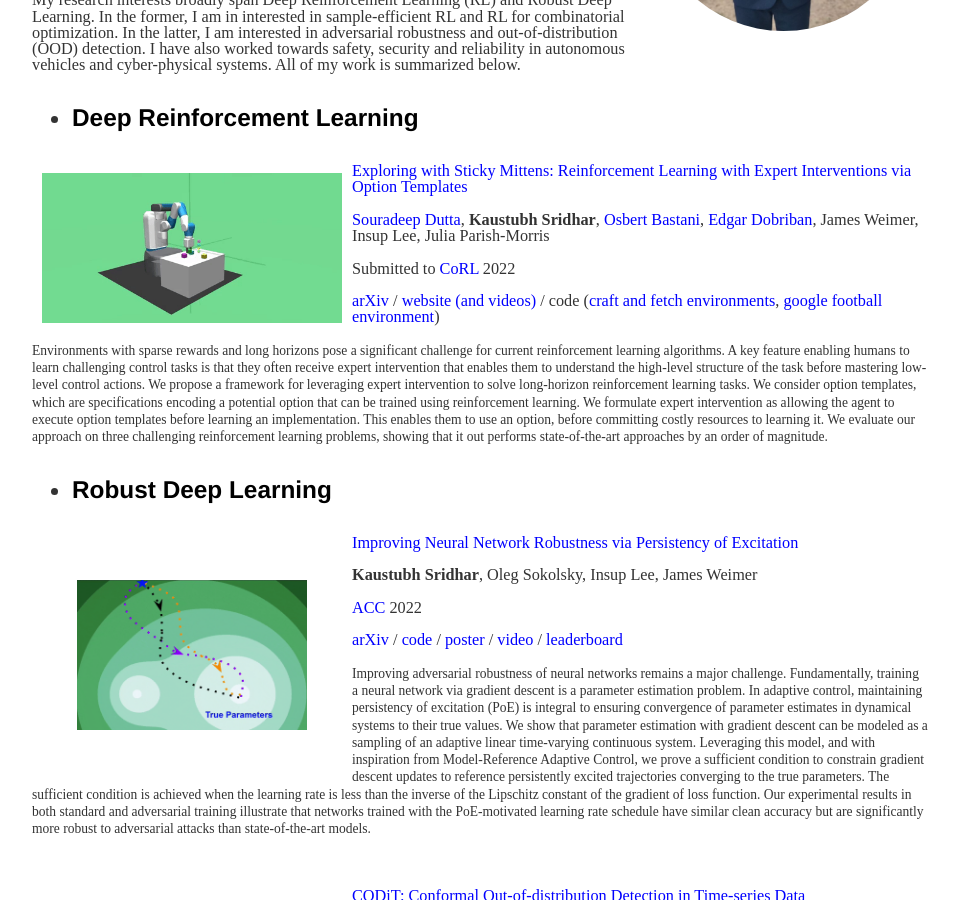
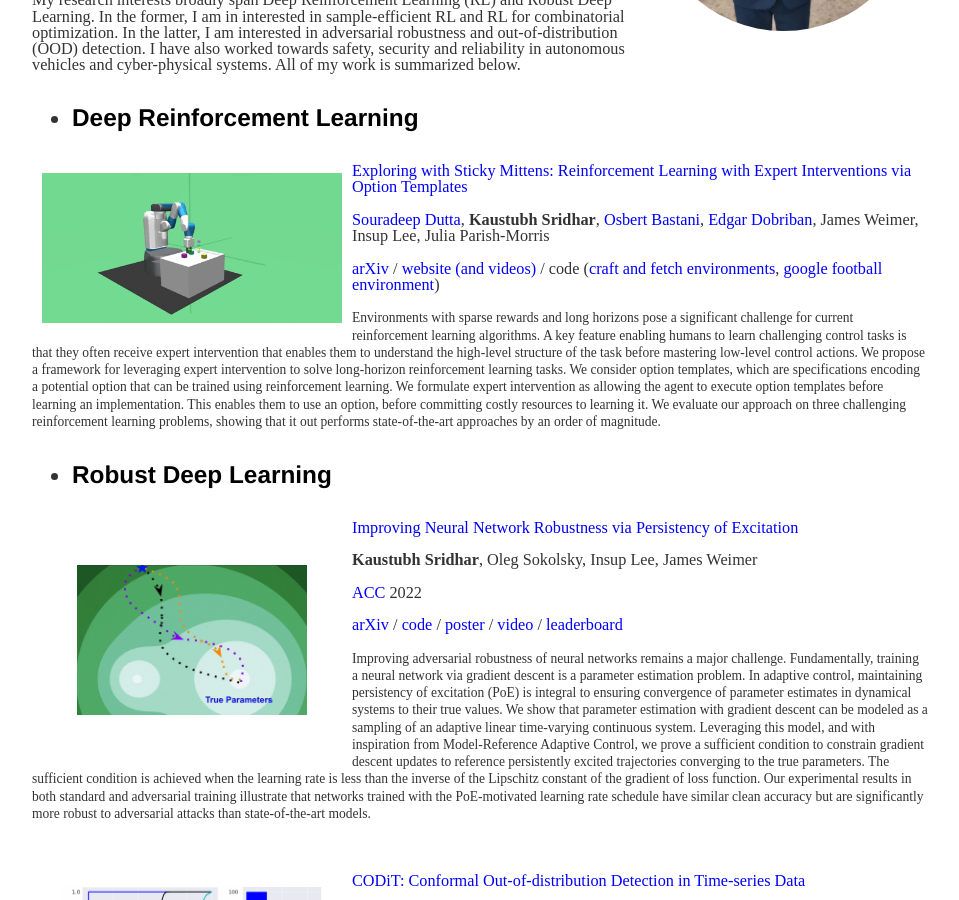
Before and after one commit to kaustubhsridhar/kaustubhsridhar_old.github.io, a Jekyll site: the page built from index.html, in a window 1280 px wide and 900 px high, scrolled down 420 px. Shown: the whole window, without its empty margins (160-1119 px from the left). Built offline with Jekyll 4.4.1, drawn with Linux system fonts in a browser that asks for light colours; some of the changed text lies outside the part shown.

Commit message:
Update index.html

```diff
--- a/index.html
+++ b/index.html
@@ -27,7 +27,7 @@
 	<img src="/images/fetch_4blocks.gif" alt="craft_fetch" align="left" style="width:300px; height:150px; padding: 10px;" class="img_rect">
 	<p><a id="OptionTemplates"><a href="https://arxiv.org/abs/2202.12967">Exploring with Sticky Mittens: Reinforcement Learning with Expert Interventions via Option Templates</a></a></p>
 	<p><a href="https://sites.google.com/site/duttasouradeep39/">Souradeep Dutta</a>, <b>Kaustubh Sridhar</b>, <a href="https://obastani.github.io/">Osbert Bastani</a>, <a href="https://statistics.wharton.upenn.edu/profile/dobriban/">Edgar Dobriban</a>, James Weimer, Insup Lee, Julia Parish-Morris</p>
-	<p>Submitted to <a href="">CoRL</a> 2022</p>
+	<!--<p>Submitted to <a href="">CoRL</a> 2022</p>-->
 	<p><a href="https://arxiv.org/abs/2202.12967">arXiv</a> / <a href="https://sites.google.com/view/stickymittens">website (and videos)</a> / code (<a href="https://github.com/sticky-mittens/craft_fetch_and_stack">craft and fetch environments</a>, <a href="https://github.com/sticky-mittens/gfootball">google football environment</a>) </p>
 	<p><small>Environments with sparse rewards and long horizons pose a significant challenge for current reinforcement learning algorithms. A key feature enabling humans to learn challenging control tasks is that they often receive expert intervention that enables them to understand the high-level structure of the task before mastering low-level control actions. We propose a framework for leveraging expert intervention to solve long-horizon reinforcement learning tasks. We consider option templates, which are specifications encoding a potential option that can be trained using reinforcement learning. We formulate expert intervention as allowing the agent to execute option templates before learning an implementation. This enables them to use an option, before committing costly resources to learning it. We evaluate our approach on three challenging reinforcement learning problems, showing that it out performs state-of-the-art approaches by an order of magnitude.
 		</small></p>
@@ -78,7 +78,7 @@
 	<img src="/images/survey.png" alt="survey" align="left" style="width:300px; height:150px; padding: 10px;" class="img_rect">
 	<p><a id="RecoverySurvey"><a href="https://drive.google.com/file/d/1V7t97x7W-gmYD3CkcRPnZJGLMHa6D7H1/view?usp=sharing">Recovery from Adversarial Attacks in Cyber-physical Systems: Shallow, Deep and Exploratory Research</a></a></p>
 	<p>Pengyuan Lu, Mengyu Liu, Lin Zhang, <b>Kaustubh Sridhar</b>, Oleg Sokolsky, <a href="https://sites.google.com/site/fanxink/">Fanxin Kong</a>, Insup Lee</p>
-	<p>Submitted to ACM Computing Surveys</p>
+	<!--<p>Submitted to ACM Computing Surveys</p>-->
 	<p><a href="https://drive.google.com/file/d/1V7t97x7W-gmYD3CkcRPnZJGLMHa6D7H1/view?usp=sharing">paper</a> </p>
 	<p><small>Cyber-physical systems (CPS) have experienced rapid growth in recent decades. However, like any other computer-based systems, malicious attacks evolve mutually, driving CPS to undesirable physical states and potentially causing catastrophes. Although the current state-of-the-art is well aware of this issue, the majority of researchers focus on attack detection rather than recovery, the procedure that brings a system back to its designed behaviors and minimizes casualty. To call for attention on CPS recovery and identify existing efforts, we have surveyed relevant papers addressing various attack scenarios and system assumptions. We divide recovery techniques into two major categories: shallow vs. deep, where the latter explicitly guides the system back to a pre-defined normal state while the former does not. The two categories are then further broken into sub-categories by specific recovery techniques. Additionally, we surveyed exploratory research on topics that facilitate recovery. From these publications, we analyze possible future directions and challenges based on 6 dimensions of recovery frameworks: soundness, time overhead, development resource overhead, runtime resource overhead, attack scope, and system assumptions. Overall, this survey serves as an organized overview of existing countermeasures against CPS attacks, while showing a large remaining problem space yet to be explored.
 		</small></p>
```
